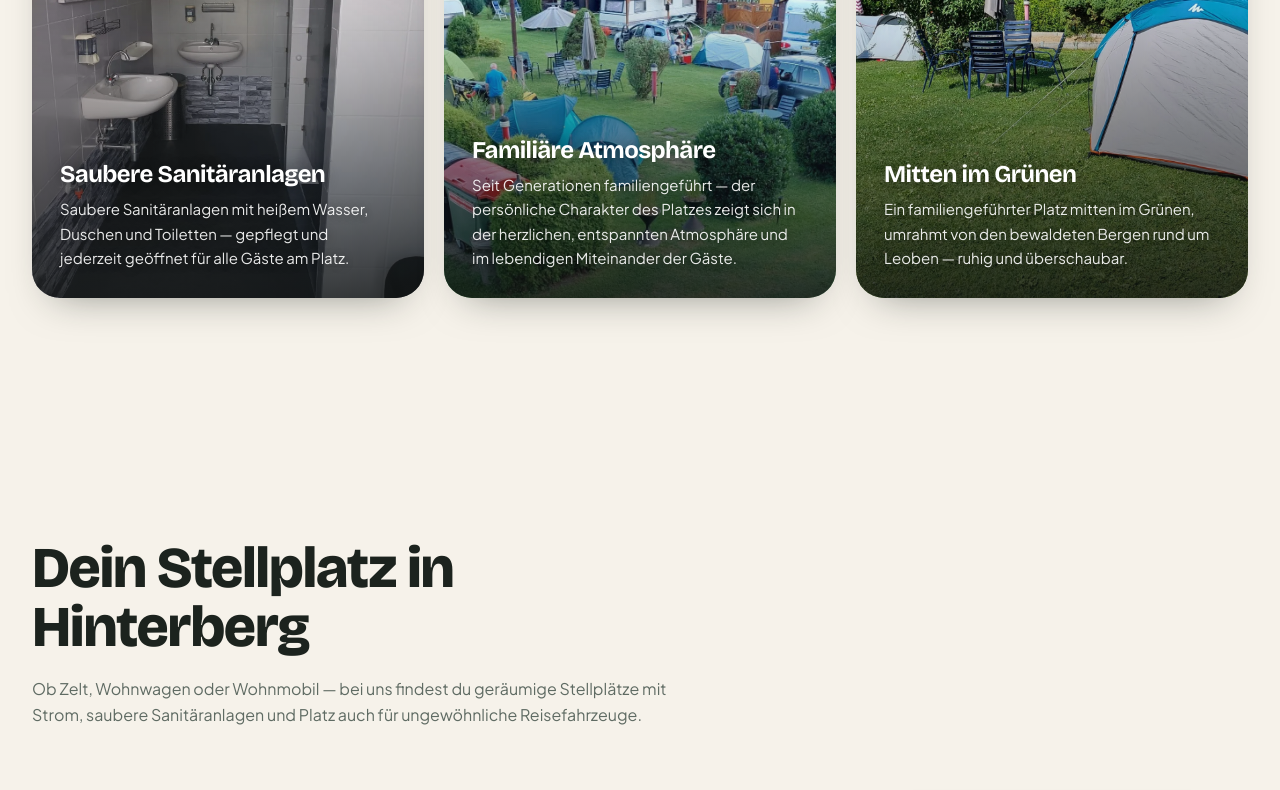
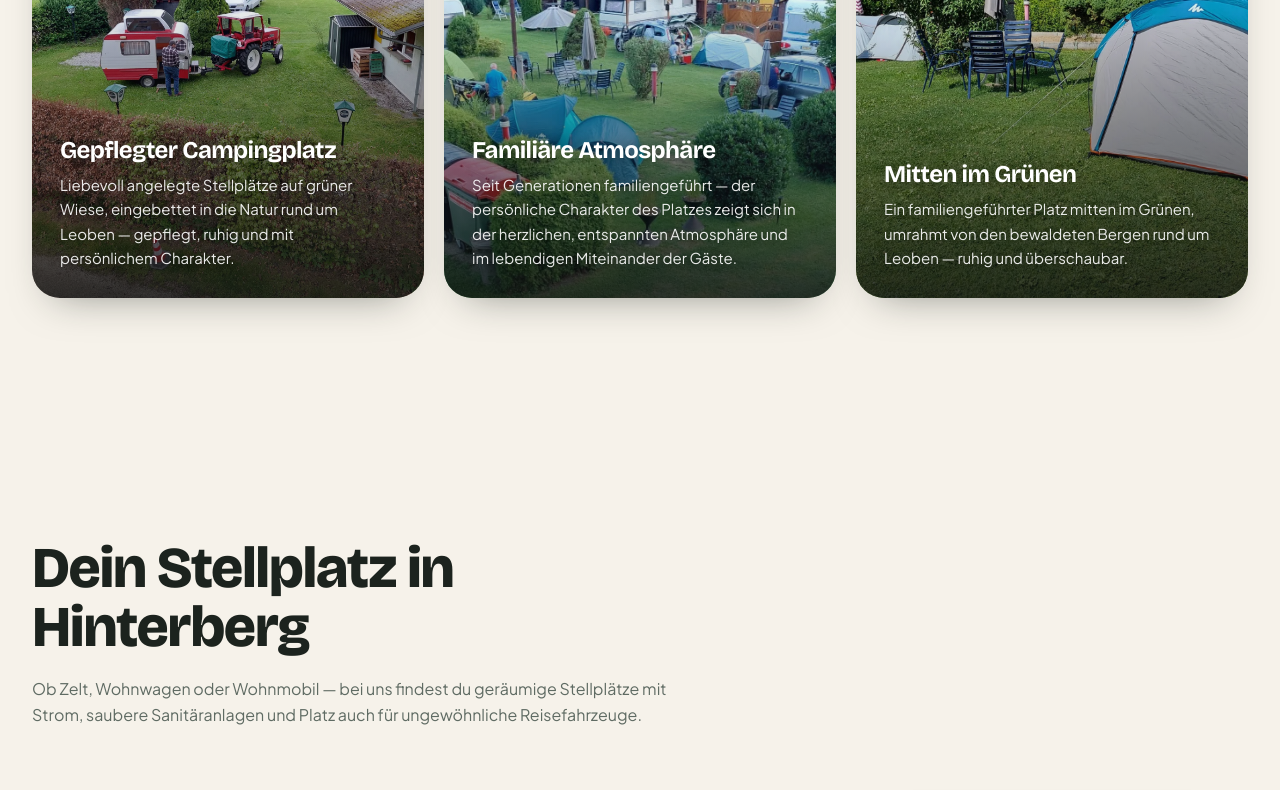
Before and after one commit to Lellino-Elias/campingclub-hinterberg-camping-demo, a Next.js app: page / in a window 1280 px wide. Shown: the part 1360-2150 px from the top of the page. Built offline with nearby package versions, Linux system fonts and the light colour scheme.

Commit message:
campingclub-hinterberg — campsite demo 2026-06-21 05:59:34

```diff
--- a/src/content/campsites/campingclub-hinterberg.ts
+++ b/src/content/campsites/campingclub-hinterberg.ts
@@ -31,14 +31,14 @@ const campingclubHinterberg: CampsiteConfig = {
 
   pillars: [
     {
-      title: "Saubere Sanitäranlagen",
-      text: "Saubere Sanitäranlagen mit heißem Wasser, Duschen und Toiletten — gepflegt und jederzeit geöffnet für alle Gäste am Platz.",
-      image: { src: `${IMG}/gallery-8a5a68ee0f.webp`, alt: "Gepflegte Sanitäranlage mit Waschbecken, Spiegel und Duschkabinen am Campingclub Hinterberg" },
+      title: "Gepflegter Campingplatz",
+      text: "Liebevoll angelegte Stellplätze auf grüner Wiese, eingebettet in die Natur rund um Leoben — gepflegt, ruhig und mit persönlichem Charakter.",
+      image: { src: `${IMG}/gallery-d37de1ed38.webp`, alt: "Blick von oben auf den Campingclub Hinterberg mit Oldtimer-Wohnwagen und Traktor auf gepflegtem grünem Rasen" },
     },
     {
       title: "Familiäre Atmosphäre",
       text: "Seit Generationen familiengeführt — der persönliche Charakter des Platzes zeigt sich in der herzlichen, entspannten Atmosphäre und im lebendigen Miteinander der Gäste.",
-      image: { src: `${IMG}/gallery-65c2732b77.webp`, alt: "Belebter Campingclub Hinterberg mit Zelten, Wohnwagen und Gästen auf der grünen Wiese vor den Bergen" },
+      image: { src: `${IMG}/gallery-65c2732b77.webp`, alt: "Lebhafter Abend am Campingclub Hinterberg mit Zelten, Wohnwagen und Gästen auf der Wiese vor den Bergen" },
     },
     {
       title: "Mitten im Grünen",
@@ -87,7 +87,7 @@ const campingclubHinterberg: CampsiteConfig = {
       {
         title: "Dauercamping",
         text: "Manche bleiben länger: Dauerplätze lassen sich wie ein kleiner Garten gestalten — frag einfach nach, solange freie Plätze reichen.",
-        image: { src: `${IMG}/gallery-1ce2577d68.webp`, alt: "Individuell ausgebaute Reisefahrzeuge am Campingclub Hinterberg" },
+        image: { src: `${IMG}/gallery-31c91c901c.webp`, alt: "Liebevoll gestaltete Ecke am Campingclub Hinterberg mit warmem Abendlicht und Holzhütte" },
       },
       {
         title: "Ruhig zwischen den Bergen",
@@ -137,7 +137,7 @@ const campingclubHinterberg: CampsiteConfig = {
     tag: "Mai bis Mitte September",
     moreCount: 12,
     images: [
-      { src: `${IMG}/gallery-276b1bd215.webp`, alt: "Ausgebautes Oldtimer-Fahrzeug als Reisemobil am Campingclub Hinterberg" },
+      { src: `${IMG}/gallery-276b1bd215.webp`, alt: "Markanter Oldtimer-LKW auf der sonnigen grünen Wiese des Campingclub Hinterberg vor bewaldeten Bergen" },
       { src: `${IMG}/gallery-878535172f.webp`, alt: "Bunte Oldtimer-Reisebusse auf dem Campingclub Hinterberg vor grünen Bergen" },
     ],
   },
```
